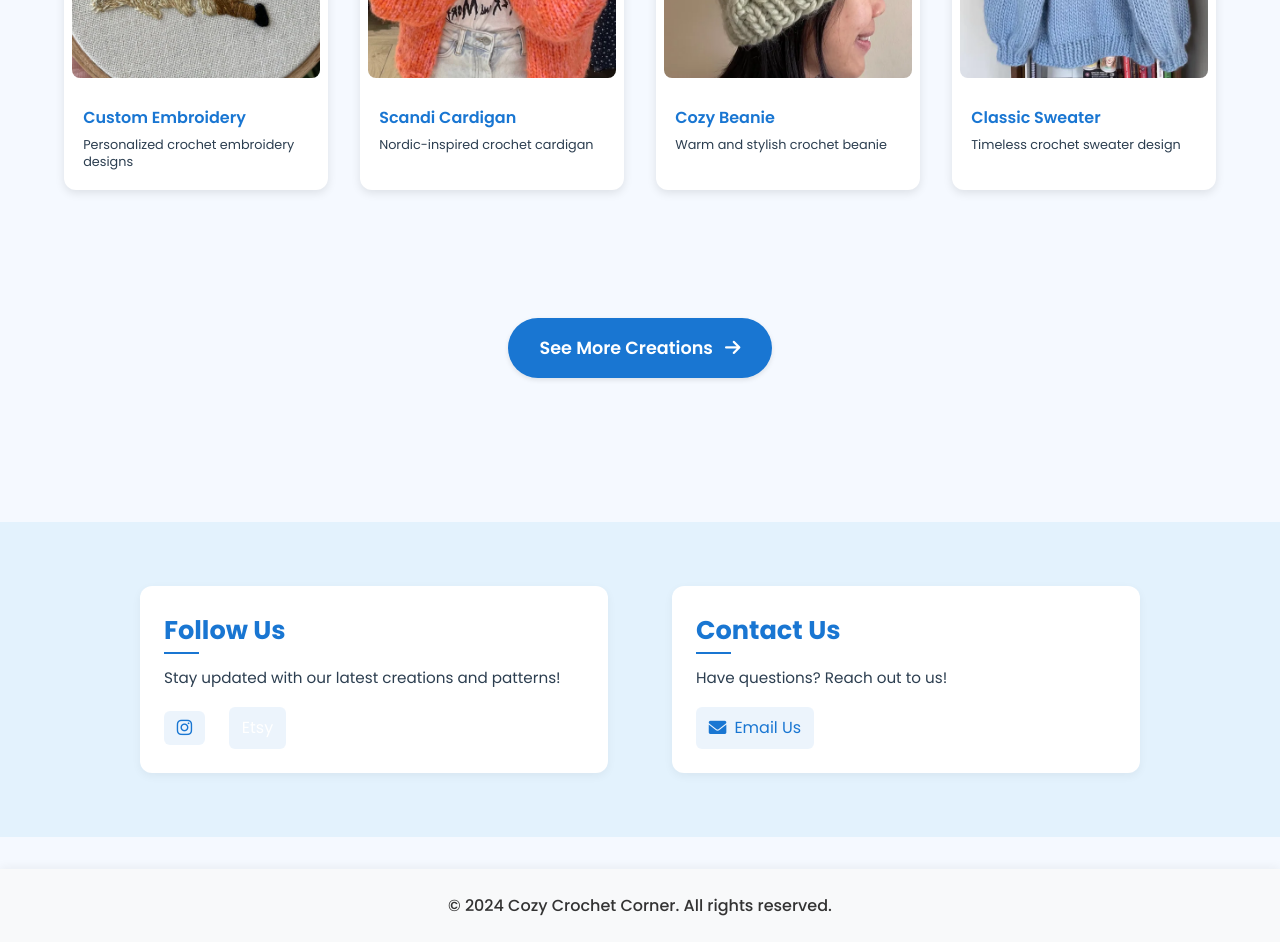
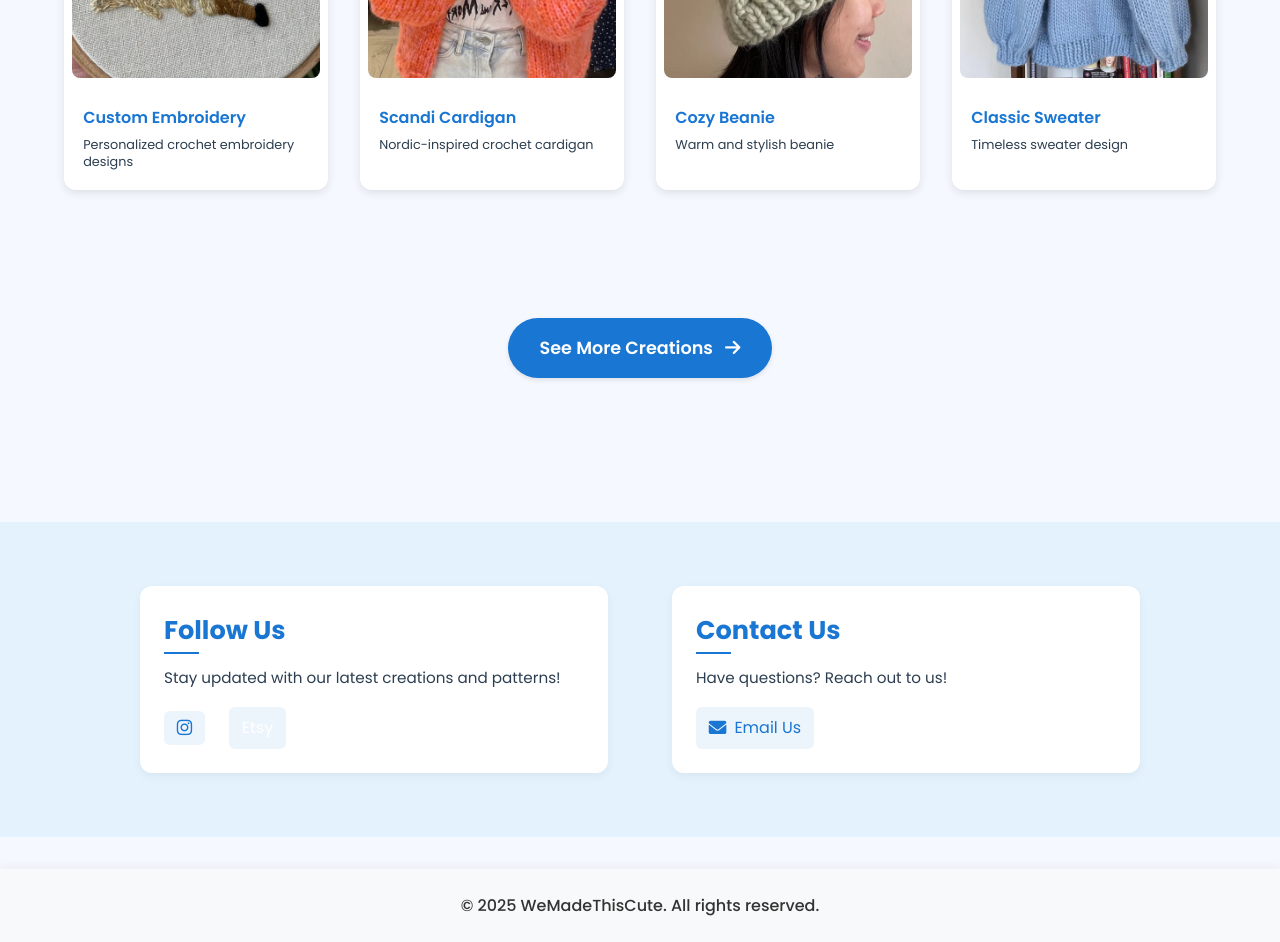
Before and after one commit to Chalanda-S/wemadethiscute, a plain HTML site: page index.html in a window 1280 px wide. Shown: the part 1540-2482 px from the top of the page. Drawn offline with nearby package versions, Linux system fonts and the light colour scheme; a web font is replaced by a local one.

Commit message:
Wording
Changed some wording on product details

```diff
--- a/index.html
+++ b/index.html
@@ -117,7 +117,7 @@
                     </div>
                     <div class="pin-info">
                         <h3>Cozy Beanie</h3>
-                        <p>Warm and stylish crochet beanie</p>
+                        <p>Warm and stylish beanie</p>
                     </div>
                 </div>
                 <div class="pin-card">
@@ -126,7 +126,7 @@
                     </div>
                     <div class="pin-info">
                         <h3>Classic Sweater</h3>
-                        <p>Timeless crochet sweater design</p>
+                        <p>Timeless sweater design</p>
                     </div>
                 </div>
             </div>
@@ -158,7 +158,7 @@
 
     <footer>
         <div class="copyright">
-            <p>&copy; 2024 Cozy Crochet Corner. All rights reserved.</p>
+            <p>&copy; 2025 WeMadeThisCute. All rights reserved.</p>
         </div>
     </footer>
     <script src="script.js"></script>
```
